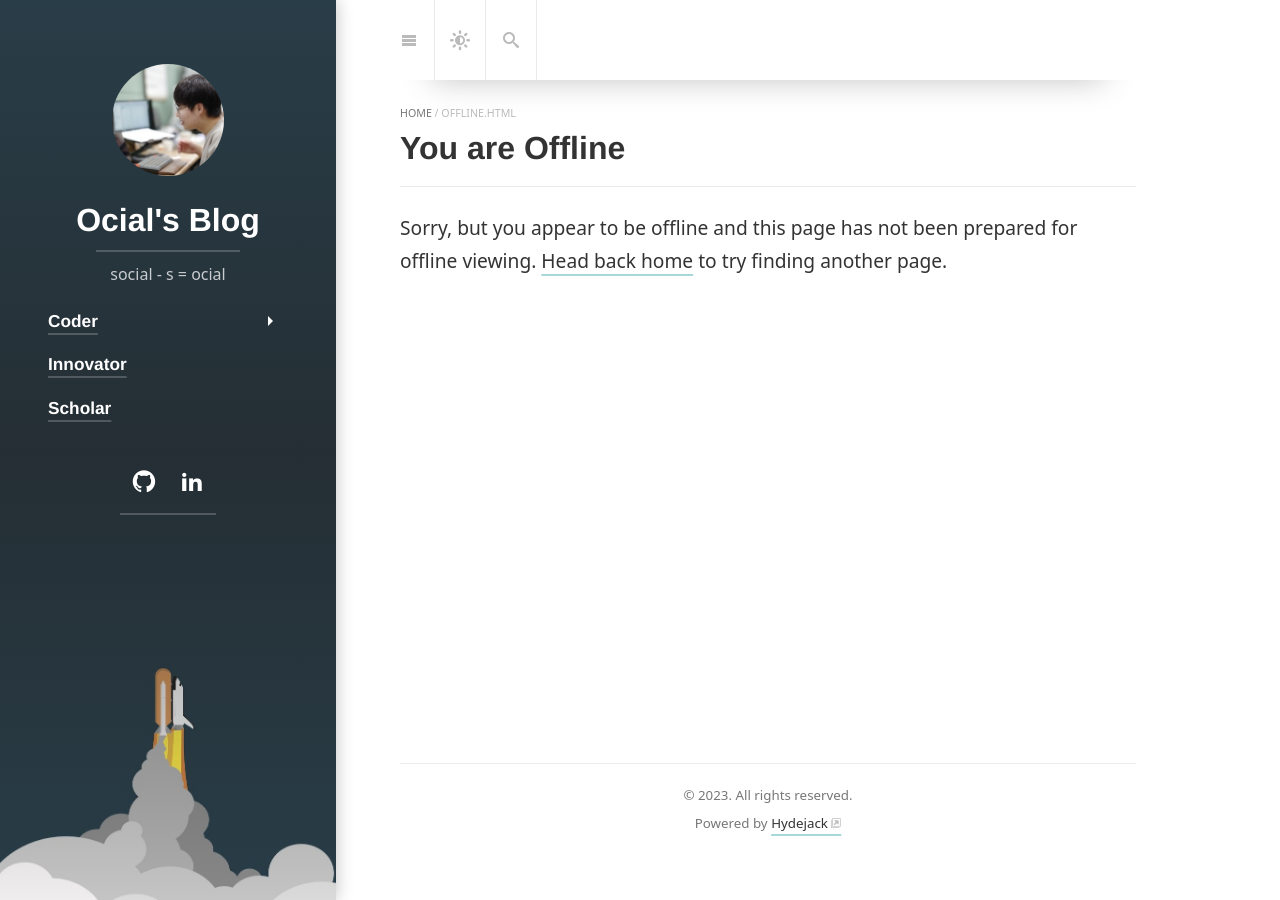
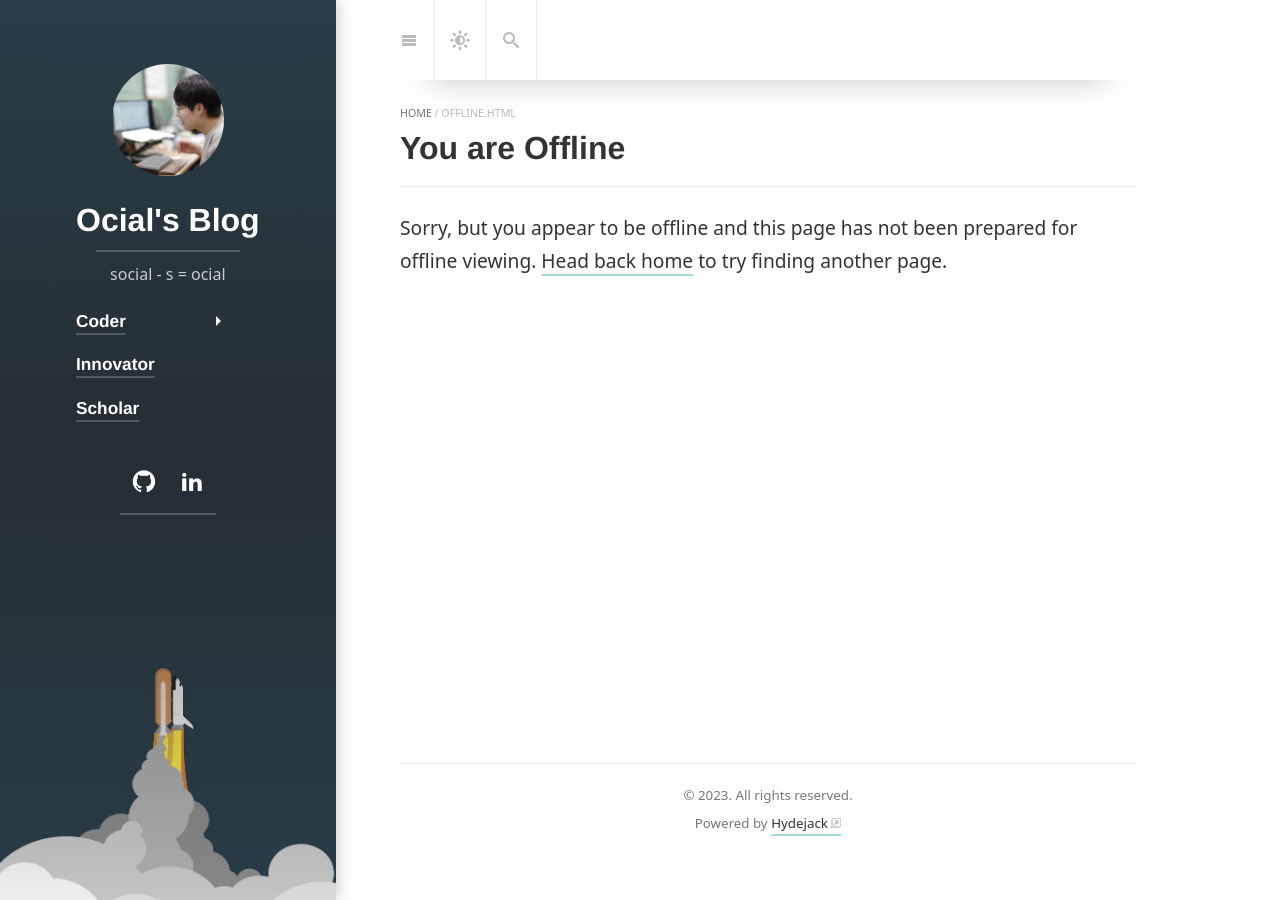
Before and after one commit to ocial/ocial.github.io, a Jekyll site: the page built from offline.md, in a window 1280 px wide. Built offline with Jekyll 4.4.1, drawn with Linux system fonts in a browser that asks for light colours; cached includes are drawn as plain includes; nearby versions of some CDN libraries; some web fonts are replaced; library files that are not in the unit come from our copies.

Commit message:
change width

```diff
--- a/_sass/my-inline.scss
+++ b/_sass/my-inline.scss
@@ -31,7 +31,7 @@
 
   .list-wrapper {
     text-align: left;
-    width: 15rem;
+    width: 10rem;
     display: flex;
   }
 
```
